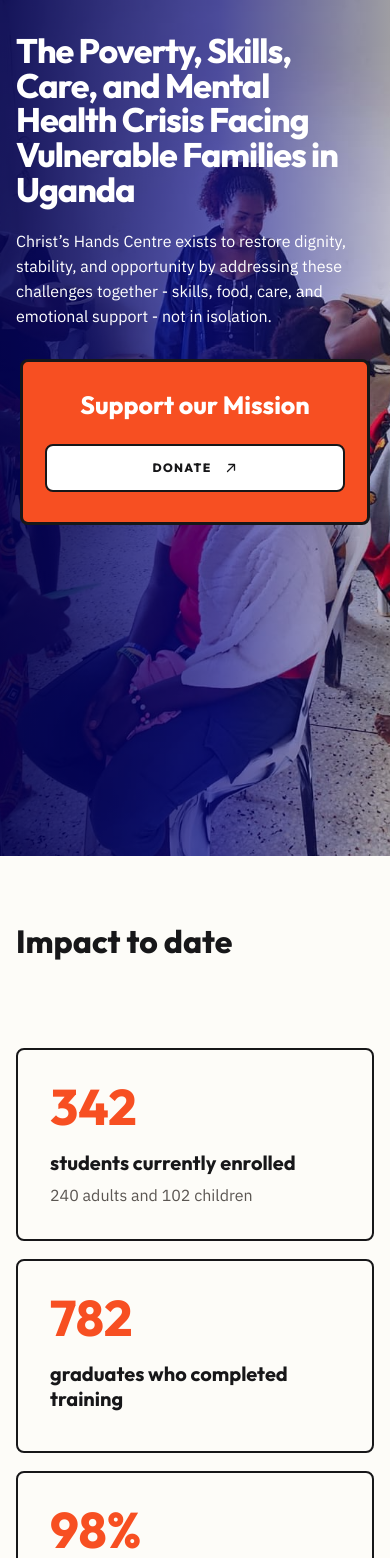
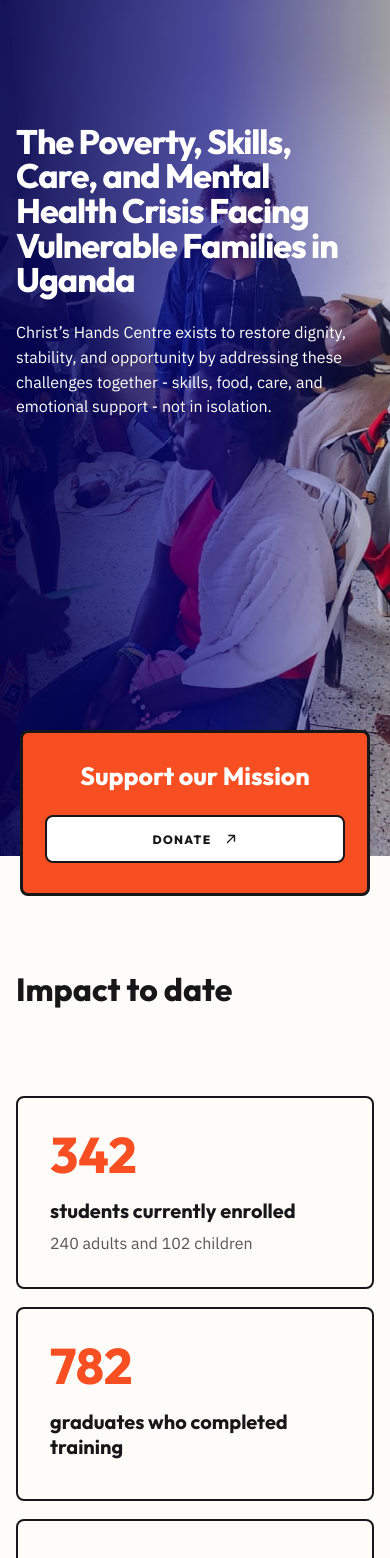
Before and after one commit to jettythegeek/i4h, a Next.js app: page / in a window 390 px wide. Shown: the part 100-1658 px from the top of the page. Built offline with nearby package versions, Linux system fonts and the light colour scheme.

Commit message:
Refine mobile hero composition

```diff
--- a/app/content-fixes.css
+++ b/app/content-fixes.css
@@ -2,6 +2,11 @@
 
 @media(max-width:720px){
   .hero h1{font-size:34px;line-height:1.02}
+  .home-main .hero{overflow:visible}
+  .home-main .hero-inner{align-content:center;padding-top:0;padding-bottom:160px}
+  .home-main .hero-copy{transform:translateY(-64px)}
+  .hero-card{position:absolute;left:4px;right:4px;bottom:-40px;width:auto;margin:0;transform:none}
+  .home-main .hero+.section{padding-top:116px}
   .hero-card h2{font-size:25px}
   .page-hero h1{font-size:36px;line-height:1.02}
   .section-lead h2,.split h2,.impact-grid h2,.closing .section-lead h2{font-size:32px;line-height:1.08}
```
